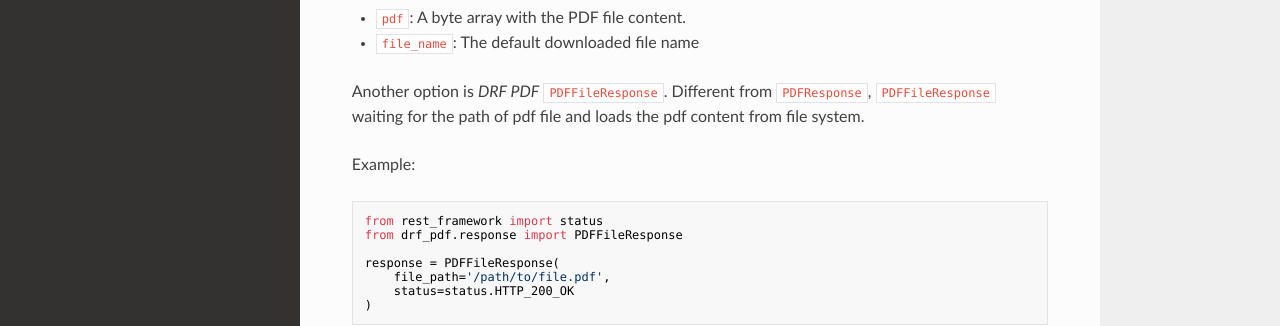
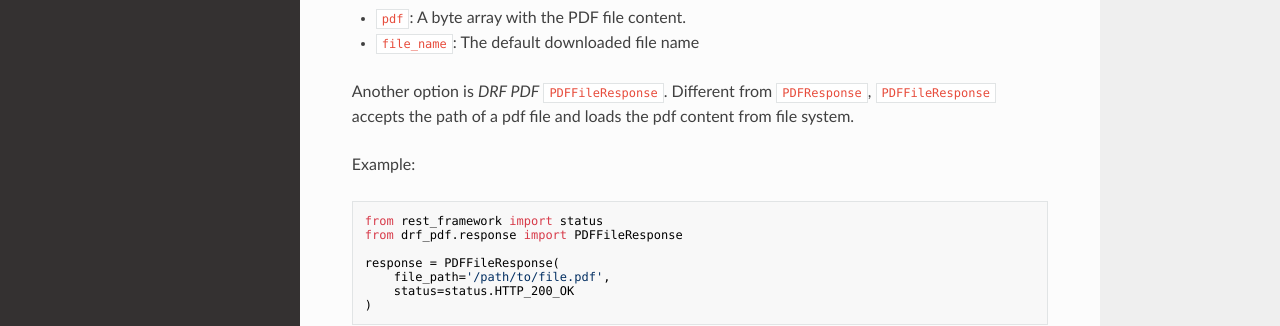
Before and after one commit to drgarcia1986/drf-pdf, an MkDocs documentation site: the page built from docs/api-guide/responses.md, in a window 1280 px wide and 1092 px high. Shown: the part 477-803 px from the top of the window. Built offline with MkDocs 1.6.1, drawn with Linux system fonts in a browser that asks for light colours; nearby versions of some CDN libraries; old or Windows-style settings are respelled for this version of MkDocs.

Commit message:
improvement on response documentation

````diff
--- a/docs/api-guide/responses.md
+++ b/docs/api-guide/responses.md
@@ -22,7 +22,7 @@ Arguments:
 * `file_name`: The default downloaded file name
 
 Another option is _DRF PDF_ `PDFFileResponse`.
-Different from `PDFResponse`, `PDFFileResponse` waiting for the path of pdf file and loads the pdf content from file system.
+Different from `PDFResponse`, `PDFFileResponse` accepts the path of a pdf file and loads the pdf content from file system.
 
 Example:
 ```python
````
